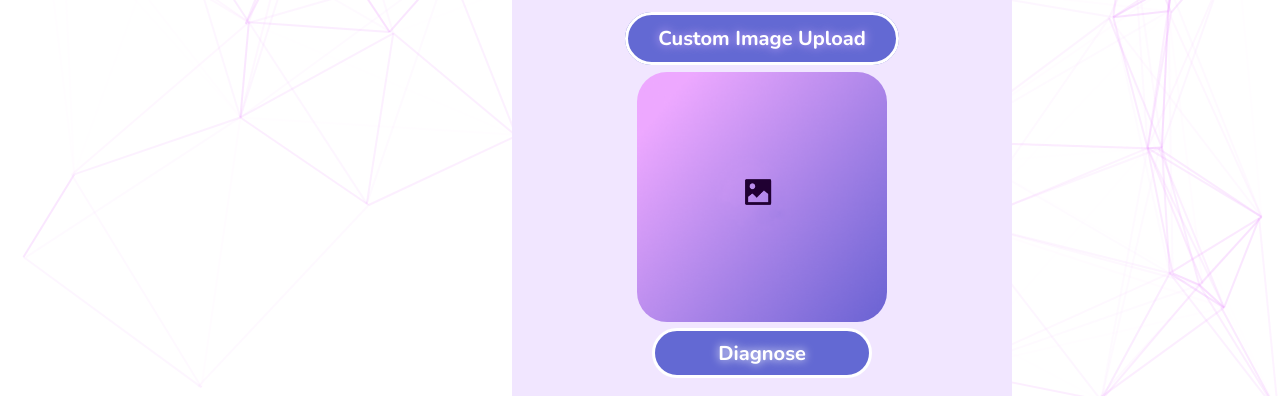
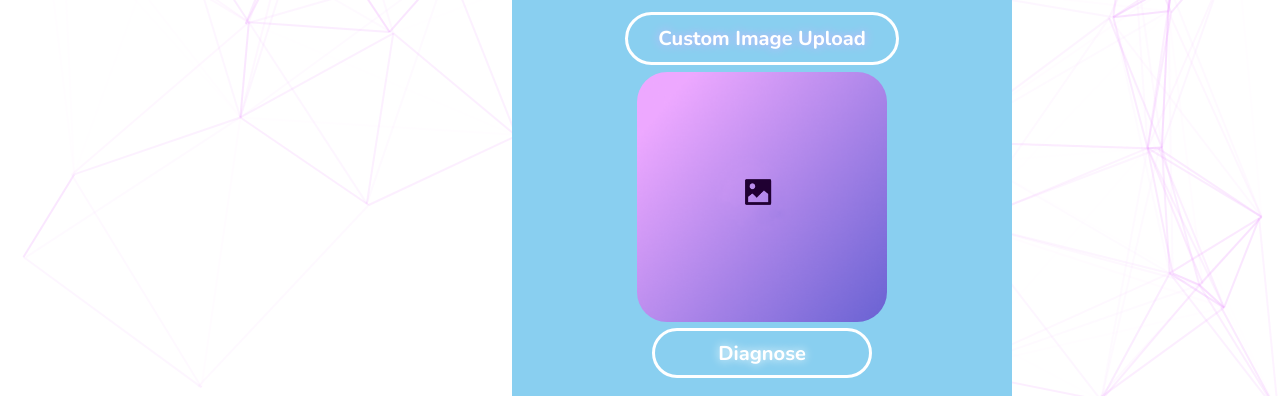
Before and after one commit to DorsaRoh/lungml, a plain HTML site: page diagnose.html in a window 1280 px wide. Shown: the part 227-623 px from the top of the page. Drawn offline with nearby package versions, Linux system fonts and the light colour scheme.

Commit message:
Update diagnosestyles.css

```diff
--- a/static/diagnosestyles.css
+++ b/static/diagnosestyles.css
@@ -19,7 +19,6 @@ body {
 
 h1{
     font-size: 50px;
-    text-shadow: 0 0 10px #D2AFFF;
     font-family: "Nunito", sans-serif;
 }
 
@@ -34,7 +33,7 @@ h1{
     border: 3px solid white;
     outline: none;
     color: white;
-    background-color: #6369D3;
+    background-color: #89CFF0;
     border-radius: 50px;
     height: 50px;
     margin-top: 0px;
@@ -49,7 +48,6 @@ h1{
 
 #result {
     font-size: 35px;
-    text-shadow: 0 0 10px #D2AFFF;
     font-family: "Nunito", sans-serif;
 }
 
@@ -67,7 +65,7 @@ h1{
 }
 
 .center .predictSection {
-    background-color: #F1E6FF;
+    background-color: #89CFF0;
     width: 400px;
     padding-left: 50px;
     padding-right: 50px;
@@ -91,7 +89,7 @@ h1{
     padding-top: 10px;
     padding-left: 30px;
     padding-right: 30px;
-    background-color: #6369D3;
+    background-color: #89CFF0;
     border-radius: 50px;
     color: white;
     cursor: pointer;
```
